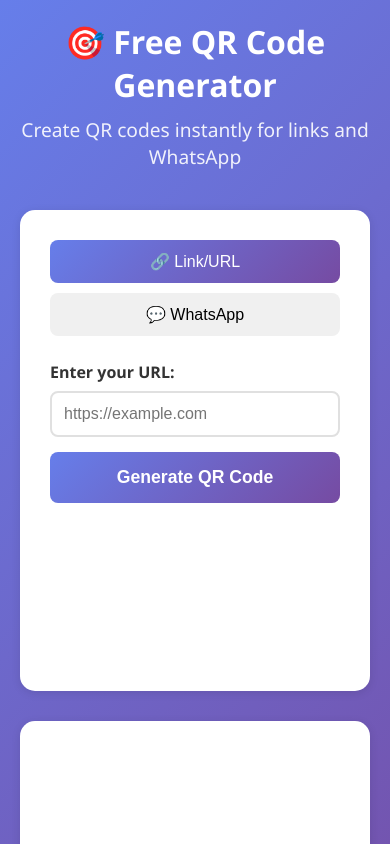
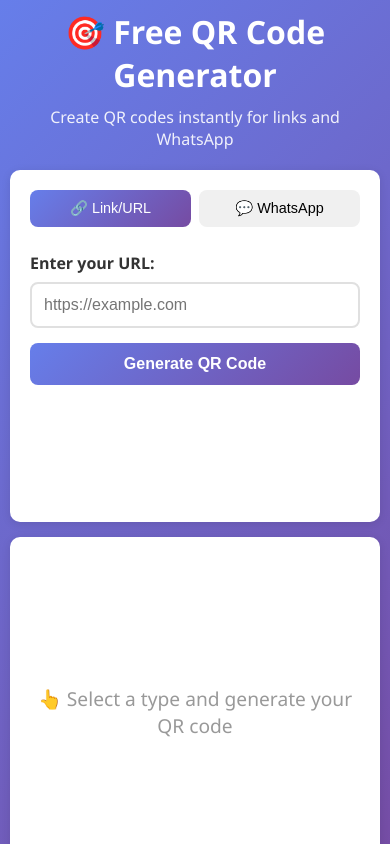
Before and after one commit to evensdossou51-boop/free-qr-generator, a plain HTML site: page index.html in a window 390 px wide. Shown: the top 844 px of the page. Drawn offline with Linux system fonts and the light colour scheme.

Commit message:
Improve mobile responsive design

```diff
--- a/styles.css
+++ b/styles.css
@@ -9,6 +9,12 @@ body {
     background: linear-gradient(135deg, #667eea 0%, #764ba2 100%);
     min-height: 100vh;
     padding: 20px;
+}
+
+@media (max-width: 480px) {
+    body {
+        padding: 10px;
+    }
 }
 
 .container {
@@ -32,6 +38,20 @@ header p {
     opacity: 0.9;
 }
 
+@media (max-width: 480px) {
+    header {
+        margin-bottom: 20px;
+    }
+
+    header h1 {
+        font-size: 1.8em;
+    }
+
+    header p {
+        font-size: 1em;
+    }
+}
+
 .main-content {
     display: grid;
     grid-template-columns: 1fr 1fr;
@@ -45,6 +65,14 @@ header p {
     border-radius: 15px;
     padding: 30px;
     box-shadow: 0 2px 10px rgba(0, 0, 0, 0.1);
+}
+
+@media (max-width: 480px) {
+    .input-section,
+    .qr-display {
+        padding: 20px;
+        border-radius: 10px;
+    }
 }
 
 .tabs {
@@ -175,12 +203,22 @@ input[type="file"] {
     margin-bottom: 20px;
     border: 3px solid #667eea;
     border-radius: 10px;
+    max-width: 100%;
+    height: auto;
+}
+
+@media (max-width: 480px) {
+    #qr-canvas {
+        width: 250px !important;
+        height: 250px !important;
+    }
 }
 
 .qr-actions {
     display: flex;
     gap: 10px;
     justify-content: center;
+    flex-wrap: wrap;
 }
 
 .download-btn,
@@ -192,6 +230,14 @@ input[type="file"] {
     font-weight: 600;
     cursor: pointer;
     transition: all 0.3s ease;
+}
+
+@media (max-width: 480px) {
+    .download-btn,
+    .clear-btn {
+        padding: 10px 20px;
+        font-size: 0.9em;
+    }
 }
 
 .download-btn {
@@ -216,17 +262,44 @@ input[type="file"] {
 @media (max-width: 768px) {
     .main-content {
         grid-template-columns: 1fr;
+        gap: 20px;
     }
 
     header h1 {
         font-size: 2em;
     }
 
+    .tab-content {
+        min-height: 250px;
+    }
+
+    .qr-display {
+        min-height: 350px;
+    }
+}
+
+@media (max-width: 480px) {
+    .main-content {
+        gap: 15px;
+    }
+
     .tabs {
-        flex-direction: column;
+        gap: 8px;
     }
 
     .tab-btn {
-        width: 100%;
+        padding: 10px 15px;
+        font-size: 0.9em;
+    }
+
+    .generate-btn {
+        padding: 12px;
+        font-size: 1em;
+    }
+
+    input[type="text"],
+    input[type="tel"],
+    textarea {
+        font-size: 16px;
     }
 }
```
